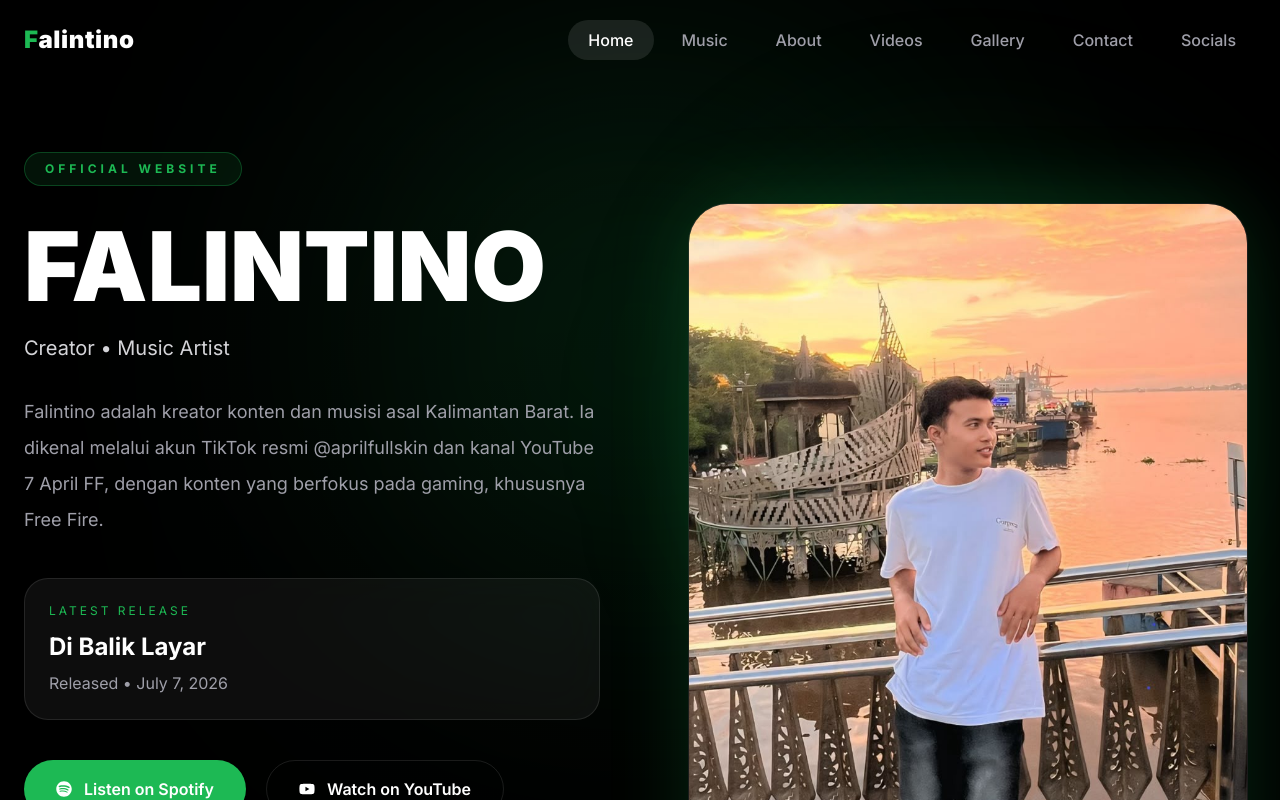
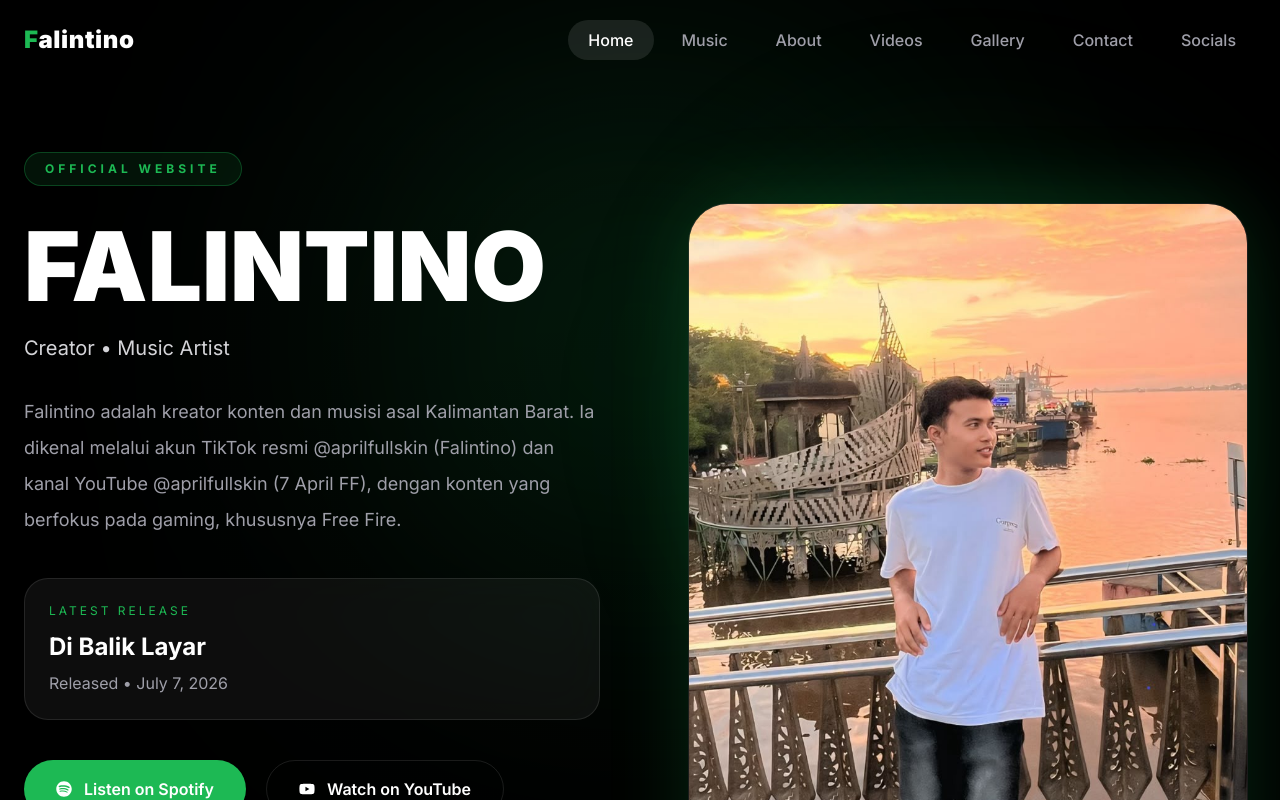
Before and after one commit to falintino/falintino, a Next.js app: page / in a window 1280 px wide. Shown: the top 800 px of the page. Built offline with nearby package versions, Linux system fonts and the light colour scheme.

Commit message:
Update Falintino social identity

```diff
--- a/data/artist.ts
+++ b/data/artist.ts
@@ -4,7 +4,7 @@ export const artist = {
   tagline: "Creator • Music Artist",
 
   description:
-    "Falintino adalah kreator konten dan musisi asal Kalimantan Barat. Ia dikenal melalui akun TikTok resmi @aprilfullskin dan kanal YouTube 7 April FF, dengan konten yang berfokus pada gaming, khususnya Free Fire.",
+    "Falintino adalah kreator konten dan musisi asal Kalimantan Barat. Ia dikenal melalui akun TikTok resmi @aprilfullskin (Falintino) dan kanal YouTube @aprilfullskin (7 April FF), dengan konten yang berfokus pada gaming, khususnya Free Fire.",
 
   email: "admin@falintino.com",
 
```
